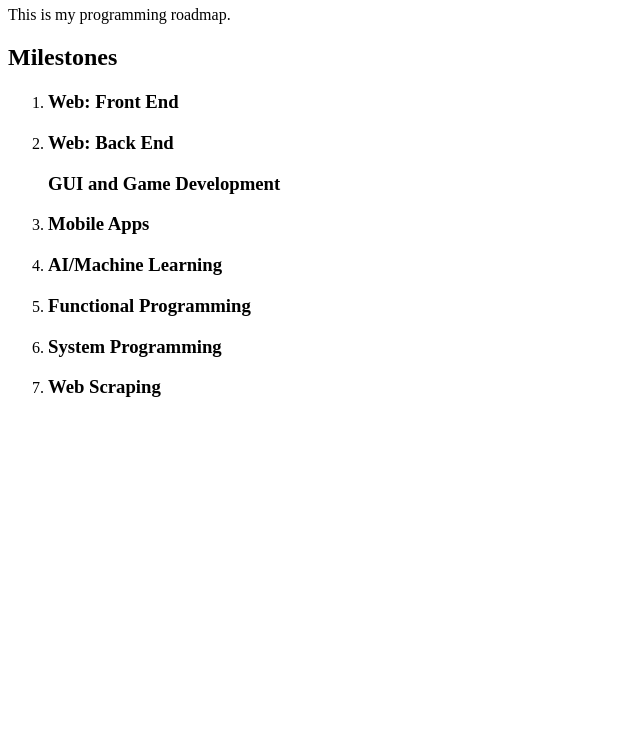
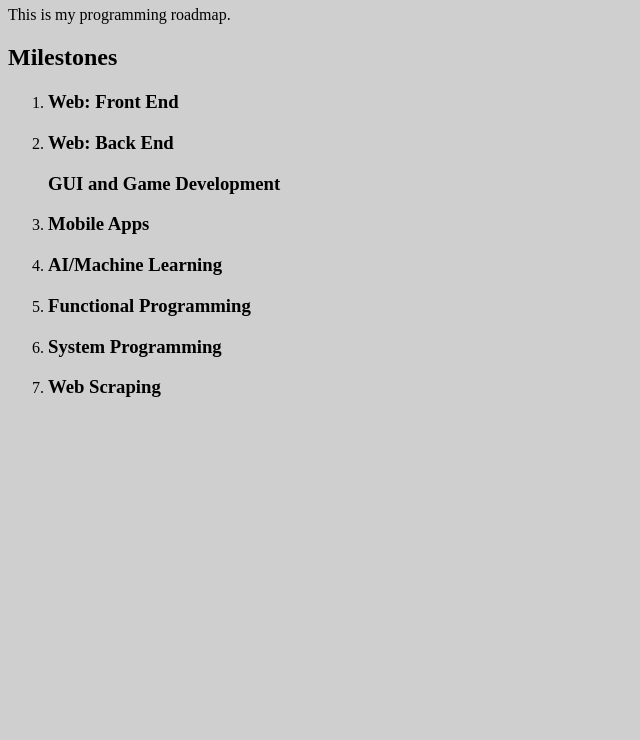
Before and after one commit to Tombytom/Programming-Roadmap, a plain HTML site: page index.html in a window 1280 px wide. Shown: the part 60-800 px from the top of the page, without its empty margins (0-640 px from the left). Drawn offline with Linux system fonts and the light colour scheme.

Commit message:
Added stylesheet.

```diff
--- a/index.html
+++ b/index.html
@@ -1,7 +1,9 @@
 <html>
+  <head>
+    <link rel="stylesheet" href="style.css">
   <body>
     <h1>Programming Roadmap</h1>
-    This is my programming roadmap.
+    <p>This is my programming roadmap.</p>
     <h2>Milestones</h2>
     <ol>
       <li>
--- /dev/null
+++ b/style.css
@@ -0,0 +1,3 @@
+body {
+    background: #cfcfcf;
+}
```
